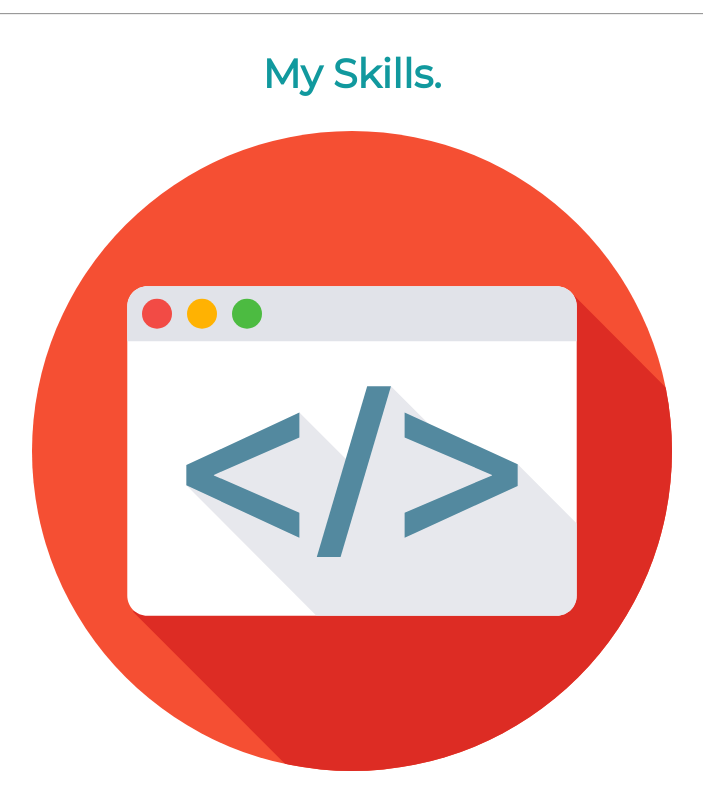
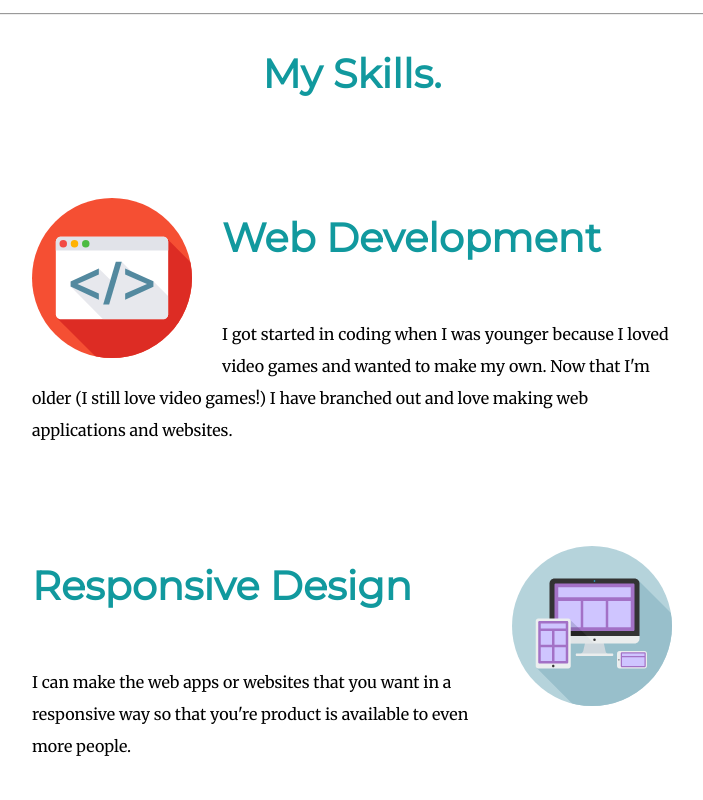
Before and after one commit to MicahJank/CSS-My-Site, a plain HTML site: page index.html in a window 1280 px wide. Shown: the part 1500-2300 px from the top of the page, without its empty margins (288-991 px from the left). Drawn offline with Linux system fonts and the light colour scheme; a web font is replaced by a local one.

Commit message:
my-site
made the skills section a bit more readable

```diff
--- a/css/styles.css
+++ b/css/styles.css
@@ -1,9 +1,21 @@
+/* GENERAL STYLES */
 body {
     margin: 0;
     text-align: center;
     font-family: 'Merriweather', serif;
 }
 
+a {
+    color: #11999E;
+}
+
+h2, h3 {
+    font-family: 'Montserrat', sans-serif;
+    font-size: 2.5rem;
+    color: #11999E;
+}
+
+/* TOP CONTAINER */
 h1.title {
     line-height: 1;
     font-size: 6rem;
@@ -23,28 +35,11 @@ p.title-sub {
     font-weight: normal;
 }
 
-h2, h3 {
-    font-family: 'Montserrat', sans-serif;
-    font-size: 2.5rem;
-    color: #11999E;
-}
 
 div.top-container {
    background-color: #dbf9ff;
    position: relative;
 }
-
-a {
-    color: #11999E;
-}
-
-div.middle-container {
-}
-
-div.bottom-container {
-}
-
-
 
 .top-cloud {
     position: absolute;
@@ -58,10 +53,35 @@ div.bottom-container {
     bottom: 60%;
 }
 
-div img.skill-icon {
-    width: 50%;
+
+/* MIDDLE COTNAINER */
+div.middle-container {
 }
 
 div.profile img {
     width: 30%;
 }
+
+div.skill-row {
+    width: 50%;
+    margin: 100px auto;
+    text-align: left;
+    line-height: 2;
+}
+
+img.web-development-icon{
+    width: 25%;
+    float: left;
+    margin-right: 30px;
+}
+
+img.responsive-design-icon {
+    width: 25%;
+    float: right;
+    margin-left: 30px;
+
+}
+
+/* BOTTOM CONTAINER */
+div.bottom-container {
+}
--- a/index.html
+++ b/index.html
@@ -22,20 +22,24 @@
     <div class="middle-container">
         <div class="profile"> <img src="images/Micah-Svg.svg" alt="avatar">
             <h2>Hello.</h2>
-            <p>I am a current student at Lambda School learning full-stack web development. I love working with Javascript as well as Html and CSS.</p>
+            <p>I am a current student at Lambda School learning full-stack web development. I love working with
+                Javascript as well as Html and CSS.</p>
         </div>
         <hr>
         <div class="skills">
             <h2>My Skills.</h2>
-            <div class="skill-row">
-                <img class="skill-icon" src="images/coding-icon.svg" alt="coding-icon">
+            <div class="skill-row skill-row1">
+                <img class="web-development-icon" src="images/coding-icon.svg" alt="coding-icon">
                 <h3>Web Development</h3>
-                <p>I got started in coding when I was younger because I loved video games and wanted to make my own. Now that I'm older (I still love video games!) I have branched out and love making web applications and websites.</p>
+                <p class="code-skill-description">I got started in coding when I was younger because I loved video games and wanted to make my own.
+                    Now that I'm older (I still love video games!) I have branched out and love making web applications
+                    and websites.</p>
             </div>
-            <div class="skill-row">
-                <img class="skill-icon" src="images/Adaptive-design.svg" alt="Adaptive-design icon">
+            <div class="skill-row skill-row2">
+                <img class="responsive-design-icon" src="images/Adaptive-design.svg" alt="Adaptive-design icon">
                 <h3>Responsive Design</h3>
-                <p>I can make the web apps or websites that you want in a responsive way so that you're product is available to even more people.</p>
+                <p class="code-skill-description">I can make the web apps or websites that you want in a responsive way so that you're product is
+                    available to even more people.</p>
             </div>
         </div>
         <hr>
```
